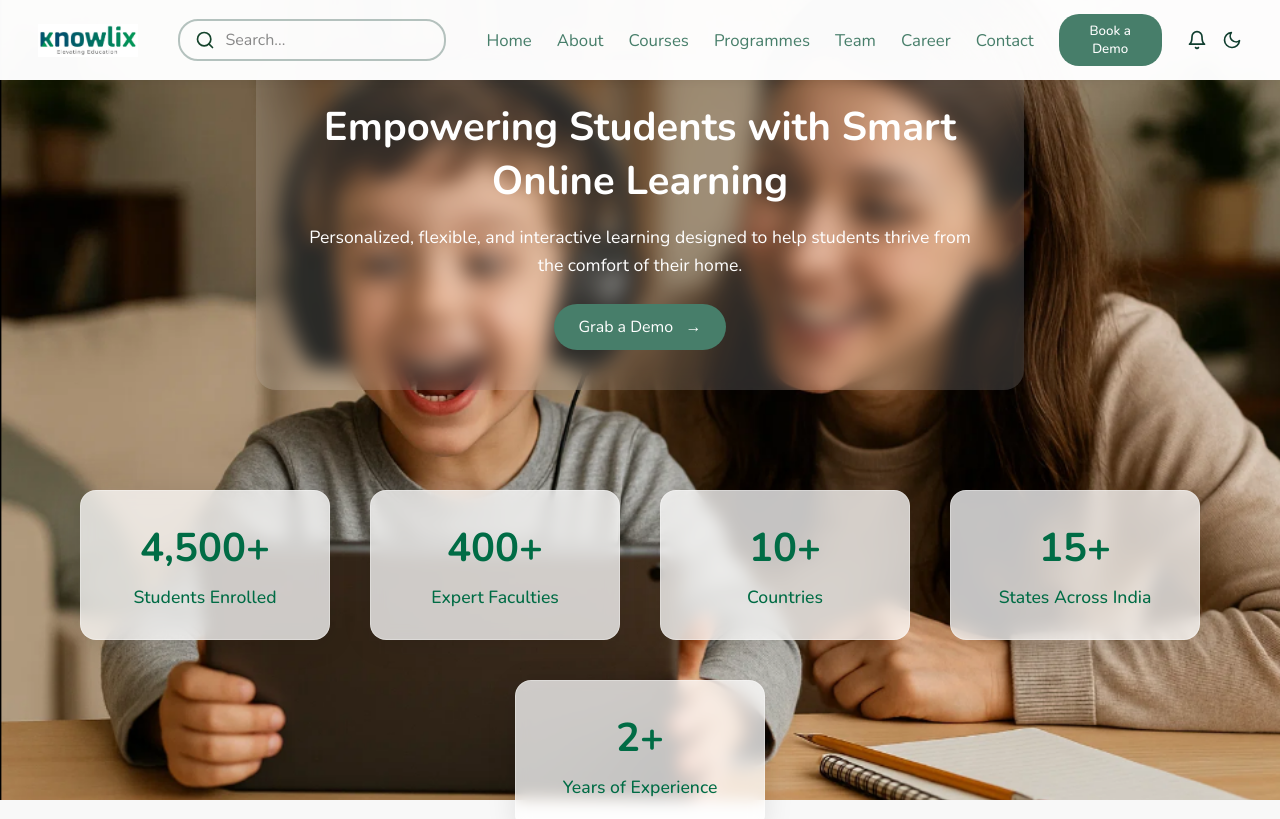
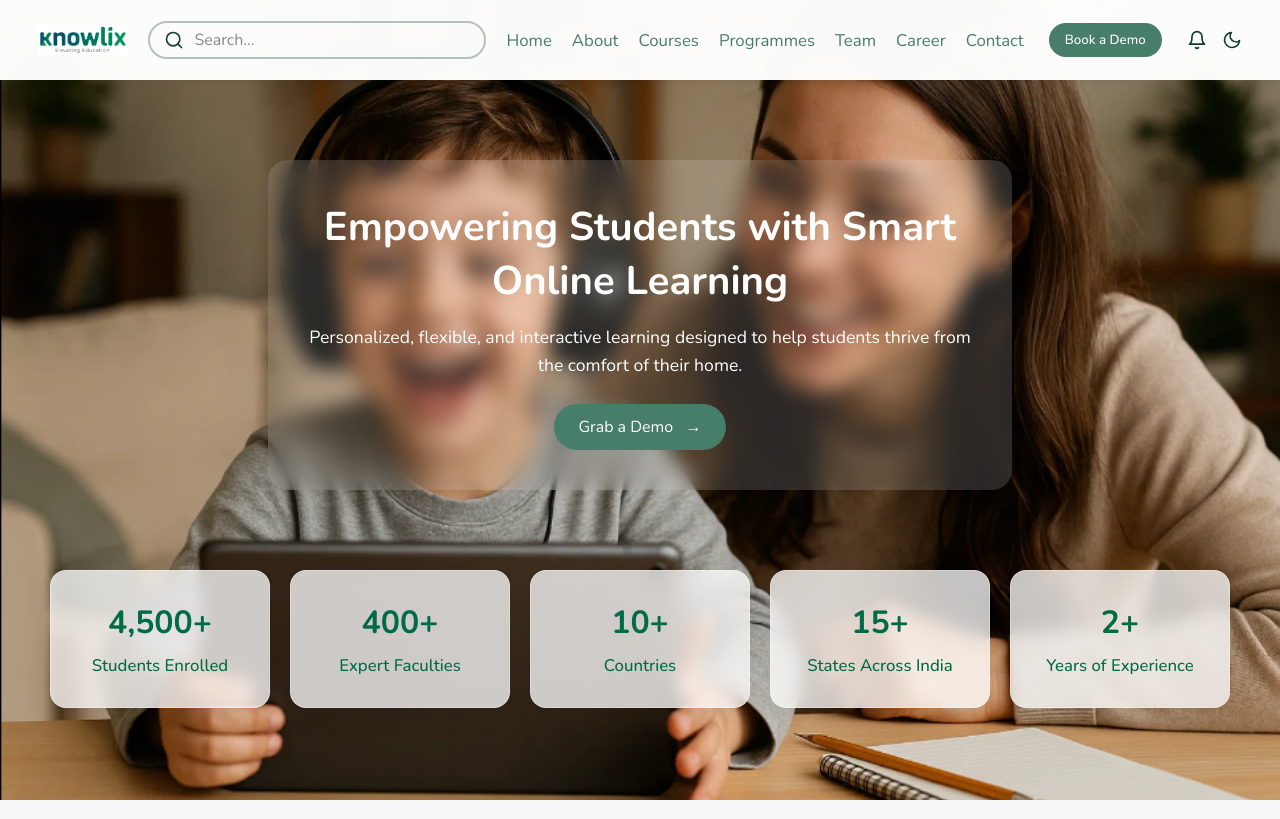
Before and after one commit to soofiyabinthshajahan/Knowlix, a React (Create React App) app in the folder client/: page / in a window 1280 px wide. Shown: the top 819 px of the page. Built offline with nearby package versions, Linux system fonts and the light colour scheme.

Commit message:
made responsive

```diff
--- a/client/src/App.js
+++ b/client/src/App.js
@@ -15,7 +15,7 @@ function App() {
       <AboutSection />
       <ServiceSection />
       <CoursesPage />
-{/* <TestimonialPage/>   */}
+<TestimonialPage/>
   </div>
   );
 }
--- a/client/src/Pages/Header.jsx
+++ b/client/src/Pages/Header.jsx
@@ -1,6 +1,6 @@
-import React from "react";
+import React, { useState } from "react";
 import styled from "styled-components";
-import { FiSearch, FiBell, FiSun, FiMoon } from "react-icons/fi";
+import { FiSearch, FiBell, FiSun, FiMoon, FiMenu, FiX } from "react-icons/fi";
 
 const HeaderSection = styled.header`
   height: 10vh;
@@ -23,27 +23,25 @@ const Logo = styled.div`
   gap: 10px;
 
   img {
-    width: 100px;
-    height: 80px;
+    width: 90px;
+    height: 60px;
     object-fit: contain;
-  }
-
-  span {
-    font-size: 1.5rem;
-    font-weight: 600;
-    color: #0f3d2e;
   }
 `;
 
 const SearchBar = styled.div`
   flex: 1;
-  max-width: 500px;
+  max-width: 400px;
   display: flex;
   align-items: center;
   border: 2px solid rgba(15, 61, 46, 0.3);
   border-radius: 20px;
-  padding: 8px 15px;
-  margin: 0 40px;
+  padding: 6px 14px;
+  margin: 0 20px;
+
+  @media (max-width: 768px) {
+    display: none;
+  }
 `;
 
 const SearchInput = styled.input`
@@ -64,14 +62,34 @@ const Navigation = styled.nav`
   display: flex;
   align-items: center;
   gap: 25px;
+
+  @media (max-width: 992px) {
+    display: none;
+  }
+`;
+
+const MobileMenuIcon = styled.div`
+  display: none;
+  font-size: 1.8rem;
+  color: #0f3d2e;
+  cursor: pointer;
+
+  @media (max-width: 992px) {
+    display: block;
+  }
 `;
 
 const HeaderElements = styled.ul`
   display: flex;
   list-style: none;
-  gap: 25px;
+  gap: 20px;
   margin: 0;
   padding: 0;
+
+  @media (max-width: 768px) {
+    flex-direction: column;
+    align-items: center;
+  }
 `;
 
 const Element = styled.li`
@@ -80,6 +98,10 @@ const Element = styled.li`
   font-weight: 400;
   color: #477e6a;
   transition: color 0.3s ease;
+
+  &:hover {
+    color: #158a68;
+  }
 `;
 
 const Button = styled.button`
@@ -94,6 +116,10 @@ const Button = styled.button`
 
   &:hover {
     background-color: #158a68;
+  }
+
+  @media (max-width: 768px) {
+    margin-top: 15px;
   }
 `;
 
@@ -114,12 +140,29 @@ const IconWrapper = styled.div`
   }
 `;
 
+const MobileMenu = styled.div`
+  position: absolute;
+  top: 10vh;
+  left: 0;
+  right: 0;
+  background: #ffffff;
+  box-shadow: 0 4px 10px rgba(0, 0, 0, 0.08);
+  padding: 20px 5%;
+  z-index: 999;
+  display: flex;
+  flex-direction: column;
+  align-items: center;
+`;
+
 function Header() {
-  const [isDark, setIsDark] = React.useState(false);
+  const [isDark, setIsDark] = useState(false);
+  const [showMobileMenu, setShowMobileMenu] = useState(false);
 
   const toggleTheme = () => setIsDark(!isDark);
+  const toggleMobileMenu = () => setShowMobileMenu(!showMobileMenu);
 
   return (
+    <>
       <HeaderSection>
         <Logo>
           <img src="/Logo.jpg" alt="Logo" />
@@ -143,14 +186,34 @@ function Header() {
           <Button>Book a Demo</Button>
           <IconWrapper>
             <FiBell />
-          {isDark ? (
-            <FiSun onClick={toggleTheme} />
-          ) : (
-            <FiMoon onClick={toggleTheme} />
-          )}
+            {isDark ? <FiSun onClick={toggleTheme} /> : <FiMoon onClick={toggleTheme} />}
           </IconWrapper>
         </Navigation>
+
+        <MobileMenuIcon onClick={toggleMobileMenu}>
+          {showMobileMenu ? <FiX /> : <FiMenu />}
+        </MobileMenuIcon>
       </HeaderSection>
+
+      {showMobileMenu && (
+        <MobileMenu>
+          <HeaderElements>
+            <Element>Home</Element>
+            <Element>About</Element>
+            <Element>Courses</Element>
+            <Element>Programmes</Element>
+            <Element>Team</Element>
+            <Element>Career</Element>
+            <Element>Contact</Element>
+          </HeaderElements>
+          <Button>Book a Demo</Button>
+          <IconWrapper>
+            <FiBell />
+            {isDark ? <FiSun onClick={toggleTheme} /> : <FiMoon onClick={toggleTheme} />}
+          </IconWrapper>
+        </MobileMenu>
+      )}
+    </>
   );
 }
 
--- a/client/src/Pages/Home.jsx
+++ b/client/src/Pages/Home.jsx
@@ -9,22 +9,20 @@ const HomeSection = styled.div`
   background-image: url("/Home.png");
   background-size: cover;
   background-repeat: no-repeat;
-  background-position: center center;
-  position: relative;
+  background-position: center;
+  min-height: 100vh;
   display: flex;
   flex-direction: column;
   gap: 30px;
-  min-height: 100vh;
 `;
 
 const HeroWrapper = styled.div`
-  padding-top: 50px;
   width: 100%;
-  height: 90vh;
+  height: auto;
+  padding: 80px 20px 40px;
   display: flex;
   justify-content: center;
   align-items: center;
-  position: relative;
   flex-direction: column;
   gap: 60px;
 `;
@@ -60,6 +58,27 @@ const HeroContent = styled.div`
     font-size: 1rem;
     cursor: pointer;
     transition: background-color 0.3s ease;
+
+    &:hover {
+      background-color: #158a68;
+    }
+  }
+
+  @media (max-width: 768px) {
+    width: 90%;
+
+    h1 {
+      font-size: 1.7rem;
+    }
+
+    p {
+      font-size: 1rem;
+    }
+
+    button {
+      font-size: 0.95rem;
+      padding: 10px 20px;
+    }
   }
 `;
 
@@ -67,10 +86,14 @@ const ImpactSection = styled.div`
   width: 100%;
   display: flex;
   justify-content: center;
-  align-items: center;
-  padding: 40px 20px;
-  gap: 40px;
   flex-wrap: wrap;
+  gap: 20px;
+  padding: 20px;
+
+  @media (max-width: 768px) {
+    gap: 15px;
+    padding: 10px;
+  }
 `;
 
 const ImpactCard = styled.div`
@@ -80,7 +103,7 @@ const ImpactCard = styled.div`
   min-width: 220px;
   text-align: center;
   flex: 1;
-  max-width: 250px;
+  max-width: 220px;
   backdrop-filter: blur(8px);
   border: 1px solid rgba(255, 255, 255, 0.3);
   box-shadow: 0 4px 30px rgba(0, 0, 0, 0.1);
@@ -92,16 +115,29 @@ const ImpactCard = styled.div`
   }
 
   h2 {
-    font-size: 2.5rem;
+    font-size: 2rem;
     color: #006c45;
     margin-bottom: 10px;
     font-weight: 700;
   }
 
   p {
-    font-size: 1.1rem;
+    font-size: 1.05rem;
     color: #006c45;
     font-weight: 500;
+  }
+
+  @media (max-width: 768px) {
+    max-width: 100%;
+    flex: none;
+
+    h2 {
+      font-size: 1.6rem;
+    }
+
+    p {
+      font-size: 1rem;
+    }
   }
 `;
 
@@ -140,7 +176,6 @@ function Home() {
             <p>Countries</p>
           </ImpactCard>
           <ImpactCard>
-
             <h2>
               <CountUp end={15} duration={3} />+
             </h2>
--- a/client/src/Pages/Testimonial.jsx
+++ b/client/src/Pages/Testimonial.jsx
@@ -3,87 +3,126 @@ import styled from "styled-components";
 const testimonials = [
   {
     quote:
-      "They brought incredible value to our agency marketplace. With a focus on usability and scalability, they crafted a design system that allows us to easily onboard new agencies.",
-    name: "Sophia Chang",
-    company: "Microsoft",
+      "My Tutor’s guidance proved to be a game-changer, and we're grateful for their support.",
+    name: "Adil S/O Muhammad",
+    company: "Commerce Student",
     image: "https://via.placeholder.com/300x300",
     feedbacks: [
       {
-        name: "Ryan Lee",
+        name: "Adil S/O Muhammad",
         comment:
-          "Their approach to our marketplace redesign was spot-on. They crafted a solution that accommodates our platform's growth while providing an intuitive experience for users.",
-        stars: 5
+          "My son faced challenges in Accountancy, but My Tutor’s helpful tutors helped him improve remarkably. He gained confidence within days!",
+        stars: 5,
       },
+    ],
+  },
+  {
+    quote:
+      "We are so grateful to My Tutor for making this incredible transformation possible!",
+    name: "Adhila D/O Sajna",
+    company: "Science Student",
+    image: "https://via.placeholder.com/300x300",
+    feedbacks: [
       {
-        name: "Grace Bell",
+        name: "Adhila D/O Sajna",
         comment:
-          "They brought clarity and sophistication to our marketplace design. Now, clients can effortlessly connect with agencies, creating a smoother experience and driving better engagement. We couldn't be happier with the outcome.",
-        stars: 5
+          "Physics was tough for my daughter, but thanks to My Tutor's expert tutors and their 24x7 support, she now loves the subject and excels in it.",
+        stars: 5,
       },
+    ],
+  },
+  {
+    quote:
+      "After a few days, he mastered the subject’s basics, and now he is able to write and read Hindi easily.",
+    name: "Aflah S/O Sulaiman",
+    company: "Class 9 Student",
+    image: "https://via.placeholder.com/300x300",
+    feedbacks: [
       {
-        name: "Noah Kim",
+        name: "Aflah S/O Sulaiman",
         comment:
-          "Their design transformed our user journey. The platform is now clean, efficient, and visually appealing, making it easier for clients to find the right agencies. Their insights on scalability were a huge plus for our team.",
-        stars: 5
+          "My son had a weak base in Hindi, but after joining My Tutor’s Hindi Foundation course, he quickly picked up reading and writing skills.",
+        stars: 5,
       },
+    ],
+  },
+  {
+    quote:
+      "A top-notch educational resource that makes complex topics easy to understand!",
+    name: "Fathima",
+    company: "Plus One Science Student",
+    image: "https://via.placeholder.com/300x300",
+    feedbacks: [
       {
-        name: "Emily Nguyen",
+        name: "Fathima",
         comment:
-          "From initial concept to final design, they were instrumental in shaping a cohesive, user-friendly platform. Their expertise in marketplace dynamics helped us attract more clients and agencies alike. A game-changer for PartnerMarket!",
-        stars: 5
-      }
-    ]
-  }
+          "The platform is excellent! Classes are engaging, instructors are knowledgeable, and everything is simple to navigate. I highly recommend it.",
+        stars: 5,
+      },
+    ],
+  },
 ];
 
 const Wrapper = styled.section`
   background: #062e26;
   color: #fff;
-  padding: 60px 5%;
+  padding: 60px 2%;
   font-family: sans-serif;
 `;
 
-const Header = styled.div`
+const TestimonialsRow = styled.div`
   display: flex;
   flex-wrap: wrap;
-  gap: 40px;
+  gap: 30px;
   justify-content: center;
+`;
+
+const TestimonialCard = styled.div`
+  background: #0a3e33;
+  padding: 30px 20px;
+  border-radius: 15px;
+  width: 320px;
+  text-align: center;
+  flex-shrink: 0;
+  display: flex;
+  flex-direction: column;
   align-items: center;
-  margin-bottom: 50px;
 `;
 
 const Quote = styled.blockquote`
-  flex: 1;
-  font-size: 1.2rem;
+  font-size: 1rem;
+  font-style: italic;
   line-height: 1.6;
+  margin-bottom: 15px;
 `;
 
 const Author = styled.div`
-  margin-top: 20px;
   font-weight: bold;
+  color: #9ee3d8;
+  margin-bottom: 15px;
 `;
 
 const Image = styled.img`
-  max-width: 300px;
-  border-radius: 10px;
+  width: 100px;
+  height: 100px;
+  object-fit: cover;
+  border-radius: 50%;
+  margin-bottom: 20px;
+  border: 2px solid #ffffff20;
 `;
 
-const FeedbackGrid = styled.div`
-  display: grid;
-  grid-template-columns: repeat(auto-fit, minmax(250px, 1fr));
-  gap: 20px;
-`;
-
-const FeedbackCard = styled.div`
-  background: #0a3e33;
-  padding: 20px;
+const Feedback = styled.div`
+  background: #113c32;
+  padding: 15px;
   border-radius: 10px;
   color: #dff5f0;
+  margin-top: auto;
 `;
 
 const StarRating = styled.div`
   color: gold;
-  font-size: 1.2rem;
+  font-size: 1.1rem;
+  margin-bottom: 8px;
 `;
 
 const Footer = styled.footer`
@@ -120,37 +159,35 @@ const TestimonialPage = () => {
   return (
     <>
       <Wrapper>
-        {testimonials.map((t, idx) => (
-          <div key={idx}>
-            <Header>
-              <Quote>
-                "{t.quote}"
-                <Author>
-                  – {t.name}, <span style={{ color: "#9ee3d8" }}>{t.company}</span>
-                </Author>
-              </Quote>
-              <Image src={t.image} alt={t.name} />
-            </Header>
-            <FeedbackGrid>
+        <TestimonialsRow>
+          {testimonials.map((t, idx) => (
+            <TestimonialCard key={idx}>
+              {/* <Image src={t.image} alt={t.name} /> */}
+              <Quote>"{t.quote}"</Quote>
               {t.feedbacks.map((fb, i) => (
-                <FeedbackCard key={i}>
+                <Feedback key={i}>
+                  <p>{fb.comment}</p>
+                  <Author>
+                    {t.name}, {t.company}
+                  </Author>
                   <StarRating>{"★".repeat(fb.stars)}</StarRating>
-                  <p style={{ marginTop: "10px" }}>{fb.comment}</p>
-                  <p style={{ fontWeight: "bold", marginTop: "12px" }}>{fb.name}</p>
-                </FeedbackCard>
+                </Feedback>
               ))}
-            </FeedbackGrid>
-          </div>
-        ))}
+            </TestimonialCard>
+          ))}
+        </TestimonialsRow>
       </Wrapper>
 
       <Footer>
         <FooterLinks>
-          <a href="/">Home</a> | <a href="/courses">Courses</a> | <a href="/about">About</a> | <a href="/contact">Contact</a>
+          <a href="/">Home</a> | <a href="/courses">Courses</a> |{" "}
+          <a href="/about">About</a> | <a href="/contact">Contact</a>
         </FooterLinks>
         <Address>
-          NEOSPACE II BUILDING KINFRA TECHONO INDUSTRIAL PARK,<br />
-          Calicut University, Malappuram, Tirurangadi,<br />
+          NEOSPACE II BUILDING KINFRA TECHONO INDUSTRIAL PARK,
+          <br />
+          Calicut University, Malappuram, Tirurangadi,
+          <br />
           Kerala, India, 673635
         </Address>
         <div style={{ textAlign: "center", marginTop: "10px" }}>
```
Lines whose indentation alone changed are shown as unchanged.
